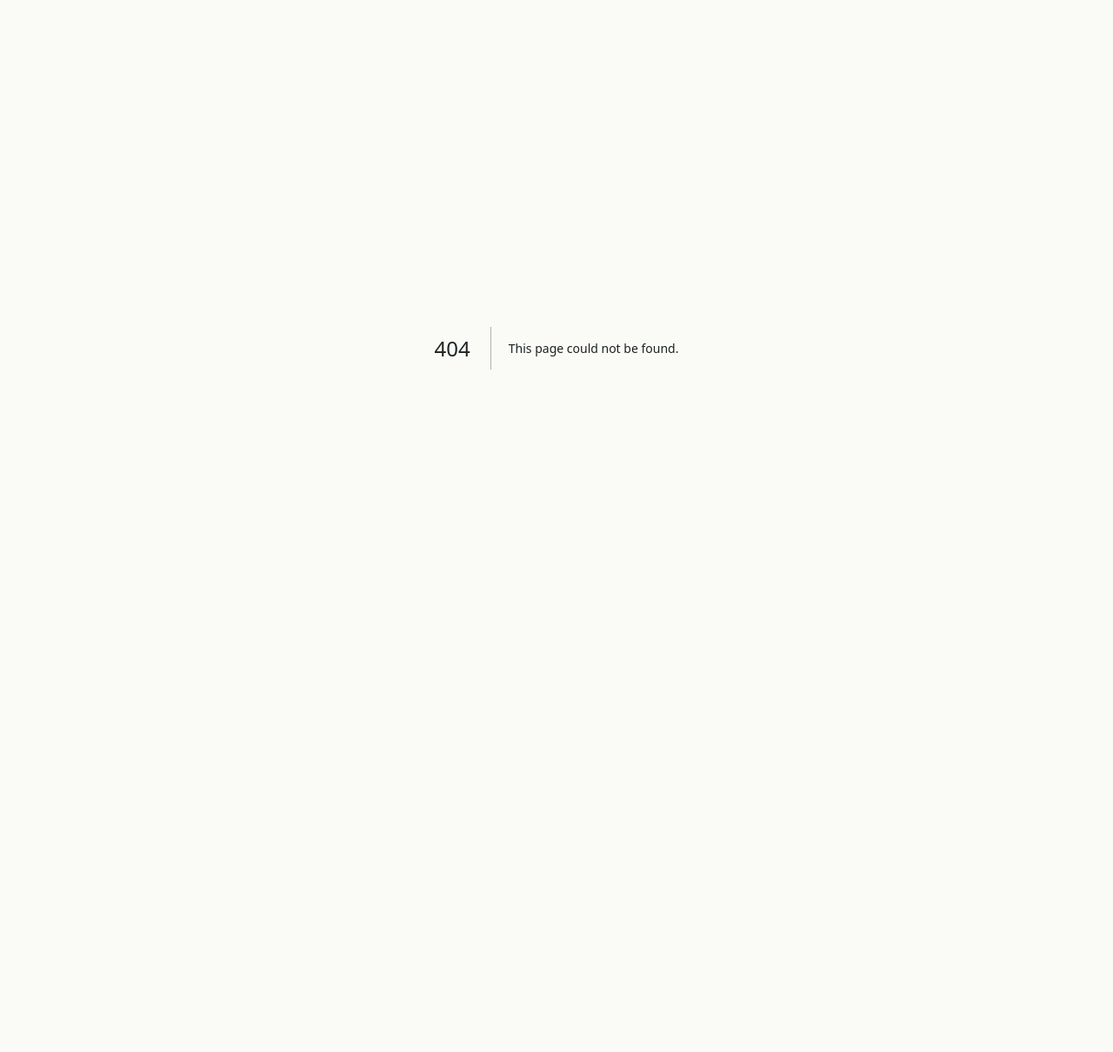
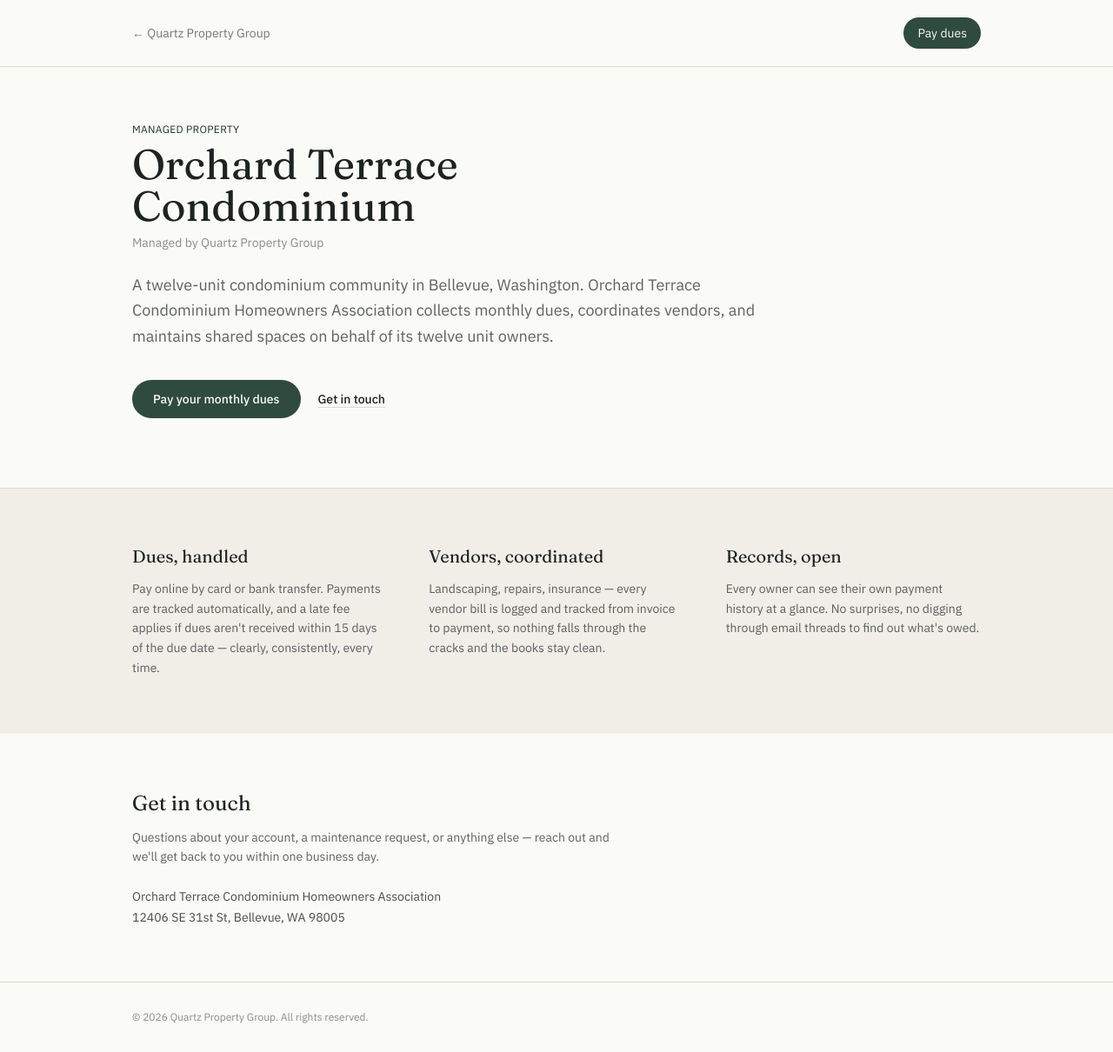
Before and after one commit to jchoidea/HOA-Manager, a Next.js app: page /orchard-terrace in a window 1280 px wide. Before the commit this address had no page. Shown: the whole page at 87% size. Before the commit the page ends 800 px from the top, so only its background shows below. Built offline with nearby package versions, Linux system fonts and the light colour scheme.

Commit message:
Create page.tsx

```diff
--- /dev/null
+++ b/app/orchard-terrace/page.tsx
@@ -0,0 +1,94 @@
+import Link from "next/link";
+
+export default function OrchardTerracePage() {
+  return (
+    <main>
+      <header className="border-b border-hairline">
+        <div className="mx-auto flex max-w-5xl items-center justify-between px-6 py-5">
+          <Link href="/" className="text-sm text-ink/60 hover:text-ink">
+            ← Quartz Property Group
+          </Link>
+          <nav className="flex items-center gap-6 text-sm">
+            <Link href="/pay" className="rounded-full bg-evergreen px-4 py-2 text-paper transition-colors hover:bg-evergreen-dark">
+              Pay dues
+            </Link>
+          </nav>
+        </div>
+      </header>
+
+      <section className="mx-auto max-w-5xl px-6 pb-20 pt-16">
+        <p className="text-xs uppercase tracking-wide text-evergreen-dark">Managed Property</p>
+        <h1 className="mt-2 max-w-2xl font-display text-4xl leading-tight text-ink md:text-5xl">
+          Orchard Terrace Condominium
+        </h1>
+        <p className="mt-2 text-sm text-ink/50">Managed by Quartz Property Group</p>
+        <p className="mt-6 max-w-prose text-lg leading-relaxed text-ink/70">
+          A twelve-unit condominium community in Bellevue, Washington.
+          Orchard Terrace Condominium Homeowners Association collects monthly
+          dues, coordinates vendors, and maintains shared spaces on behalf of
+          its twelve unit owners.
+        </p>
+        <div className="mt-9 flex items-center gap-5">
+          <Link
+            href="/pay"
+            className="rounded-full bg-evergreen px-6 py-3 text-sm font-medium text-paper transition-colors hover:bg-evergreen-dark"
+          >
+            Pay your monthly dues
+          </Link>
+          <a href="#contact" className="text-sm font-medium text-ink underline decoration-hairline underline-offset-4 hover:decoration-ink">
+            Get in touch
+          </a>
+        </div>
+      </section>
+
+      <section className="border-t border-hairline bg-stone">
+        <div className="mx-auto max-w-5xl px-6 py-16">
+          <div className="grid gap-12 md:grid-cols-3">
+            <div>
+              <h2 className="font-display text-xl">Dues, handled</h2>
+              <p className="mt-3 text-sm leading-relaxed text-ink/70">
+                Pay online by card or bank transfer. Payments are tracked
+                automatically, and a late fee applies if dues aren't received
+                within 15 days of the due date — clearly, consistently, every time.
+              </p>
+            </div>
+            <div>
+              <h2 className="font-display text-xl">Vendors, coordinated</h2>
+              <p className="mt-3 text-sm leading-relaxed text-ink/70">
+                Landscaping, repairs, insurance — every vendor bill is logged and
+                tracked from invoice to payment, so nothing falls through the
+                cracks and the books stay clean.
+              </p>
+            </div>
+            <div>
+              <h2 className="font-display text-xl">Records, open</h2>
+              <p className="mt-3 text-sm leading-relaxed text-ink/70">
+                Every owner can see their own payment history at a glance. No
+                surprises, no digging through email threads to find out what's
+                owed.
+              </p>
+            </div>
+          </div>
+        </div>
+      </section>
+
+      <section id="contact" className="mx-auto max-w-5xl px-6 py-16">
+        <h2 className="font-display text-2xl">Get in touch</h2>
+        <p className="mt-3 max-w-prose text-sm leading-relaxed text-ink/70">
+          Questions about your account, a maintenance request, or anything else —
+          reach out and we'll get back to you within one business day.
+        </p>
+        <div className="mt-6 space-y-1 text-sm text-ink/80">
+          <p>Orchard Terrace Condominium Homeowners Association</p>
+          <p>12406 SE 31st St, Bellevue, WA 98005</p>
+        </div>
+      </section>
+
+      <footer className="border-t border-hairline">
+        <div className="mx-auto max-w-5xl px-6 py-8 text-xs text-ink/50">
+          © {new Date().getFullYear()} Quartz Property Group. All rights reserved.
+        </div>
+      </footer>
+    </main>
+  );
+}
```
